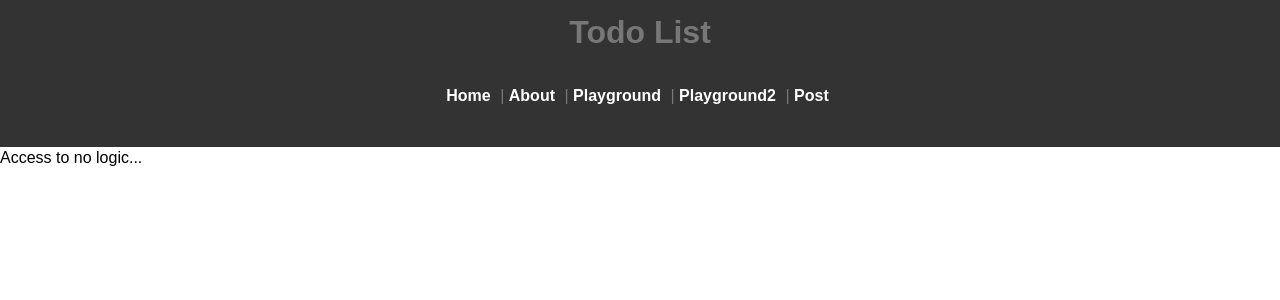
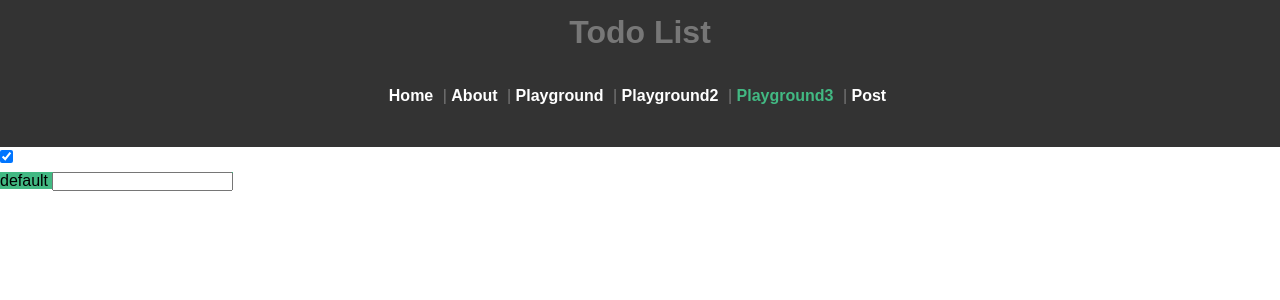
Before and after one commit to RyotaBannai/vue, a Vue app in the folder vue-app/: page /pg3 in a window 1280 px wide. Shown: the top 300 px of the page. Built offline with nearby package versions, Linux system fonts and the light colour scheme.

Commit message:
cutsom events.

```diff
--- /dev/null
+++ b/vue-app/src/components/BaseCheckBox.vue
@@ -0,0 +1,25 @@
+<template>
+    <div>
+        <input
+            type="checkbox"
+            v-bind:checked="checked"
+            v-on:change="$emit('change', $event.target.checked)">
+    </div>
+</template>
+
+<script>
+    export default {
+        name: "BaseCheckBox",
+        model: {
+            prop: 'checked',
+            event: 'change'
+        },
+        props: {
+            checked: Boolean
+        },
+    }
+</script>
+
+<style scoped>
+
+</style>
--- /dev/null
+++ b/vue-app/src/components/BaseInput.vue
@@ -0,0 +1,40 @@
+<template>
+    <label>
+        {{ label }}
+        <input
+                v-bind="$attrs"
+                v-bind:value="value"
+                v-on="inputListeners"
+        >
+    </label>
+</template>
+
+<script>
+    export default {
+        name: "BaseInput",
+        inheritAttrs: false,
+        props: ['label', 'value'],
+        computed: {
+            inputListeners: function () {
+                var vm = this
+                // `Object.assign` が複数のオブジェクトを一つの新しいオブジェクトにマージします
+                return Object.assign({},
+                    // 親からの全てのリスナを追加します
+                    this.$listeners,
+                    // そしてカスタムリスナを追加したり
+                    // すでに存在するリスナの振る舞いを変えることができます
+                    {
+                        // こうすることでコンポーネントが v-model と動作します
+                        input: function (event) {
+                            vm.$emit('input', event.target.value)
+                        }
+                    }
+                )
+            }
+        },
+    }
+</script>
+
+<style scoped>
+
+</style>
--- a/vue-app/src/components/layout/Header.vue
+++ b/vue-app/src/components/layout/Header.vue
@@ -6,6 +6,7 @@
             <router-link to="/about">About</router-link> |
             <router-link to="/playground">Playground</router-link> |
             <router-link to="/pg2">Playground2</router-link> |
+            <router-link to="/pg3">Playground3</router-link> |
             <router-link :to="{name:'post-id', params: {id: 1}}">Post</router-link>
         </div>
     </header>
--- a/vue-app/src/main.js
+++ b/vue-app/src/main.js
@@ -7,6 +7,7 @@ const About = () => import('./views/About');
 const Home = () => import('./views/Home');
 const Playground = () => import('./views/Playground');
 const PG2 = () => import('./views/PG2');
+const PG3 = () => import('./views/PG3');
 const Post = () => import('./views/Post');
 const SubContent = () => import('./views/SubContent');
 const Comment = () => import('./views/Comment');
@@ -27,6 +28,7 @@ const router = new Router({
       { path: '/about', name:'about', component: About },
       { path: '/playground', name:'playground', component: Playground },
       { path: '/pg2', name:'pg2', component: PG2 },
+      { path: '/pg3', name:'pg3', component: PG3 },
       {
         // post/ とマッチ
         path: '/post', component: Nologic },
--- a/vue-app/src/views/PG2.vue
+++ b/vue-app/src/views/PG2.vue
@@ -42,6 +42,11 @@
                 message: '',
             }
         },
+        mounted: function() {
+            console.log(this.$attrs);
+            console.log(this.$el);
+            console.log(this.$ref);
+        },
         filters: {
             addYourName: function(value, name) {
                 return value +', '+ name
--- /dev/null
+++ b/vue-app/src/views/PG3.vue
@@ -0,0 +1,33 @@
+<template>
+    <div>
+        <base-check-box v-model="lovingVue"></base-check-box>
+        <base-input v-on="$listeners" label="default" style="background-color: #42b983"></base-input>
+    </div>
+</template>
+
+<script>
+    import BaseCheckBox from '../components/BaseCheckBox'
+    import BaseInput from '../components/BaseInput'
+    export default {
+        name: "PG3",
+        data () {
+            return {
+                lovingVue: true, // or false
+            }
+        },
+        components: {
+            BaseCheckBox,
+            BaseInput
+            // 'base-check-box': BaseCheckBox // または明示的に。
+        }
+    }
+    /*
+    * lovingVue の値が checked プロパティに渡ります。
+    *  <base-checkbox> が change イベントを新しい値で発火した時に lovingVue プロパティが更新されます。
+    *
+    * */
+</script>
+
+<style scoped>
+
+</style>
```
Also changed, not shown: 1 other file (tests, documents, lock files or other folders).
